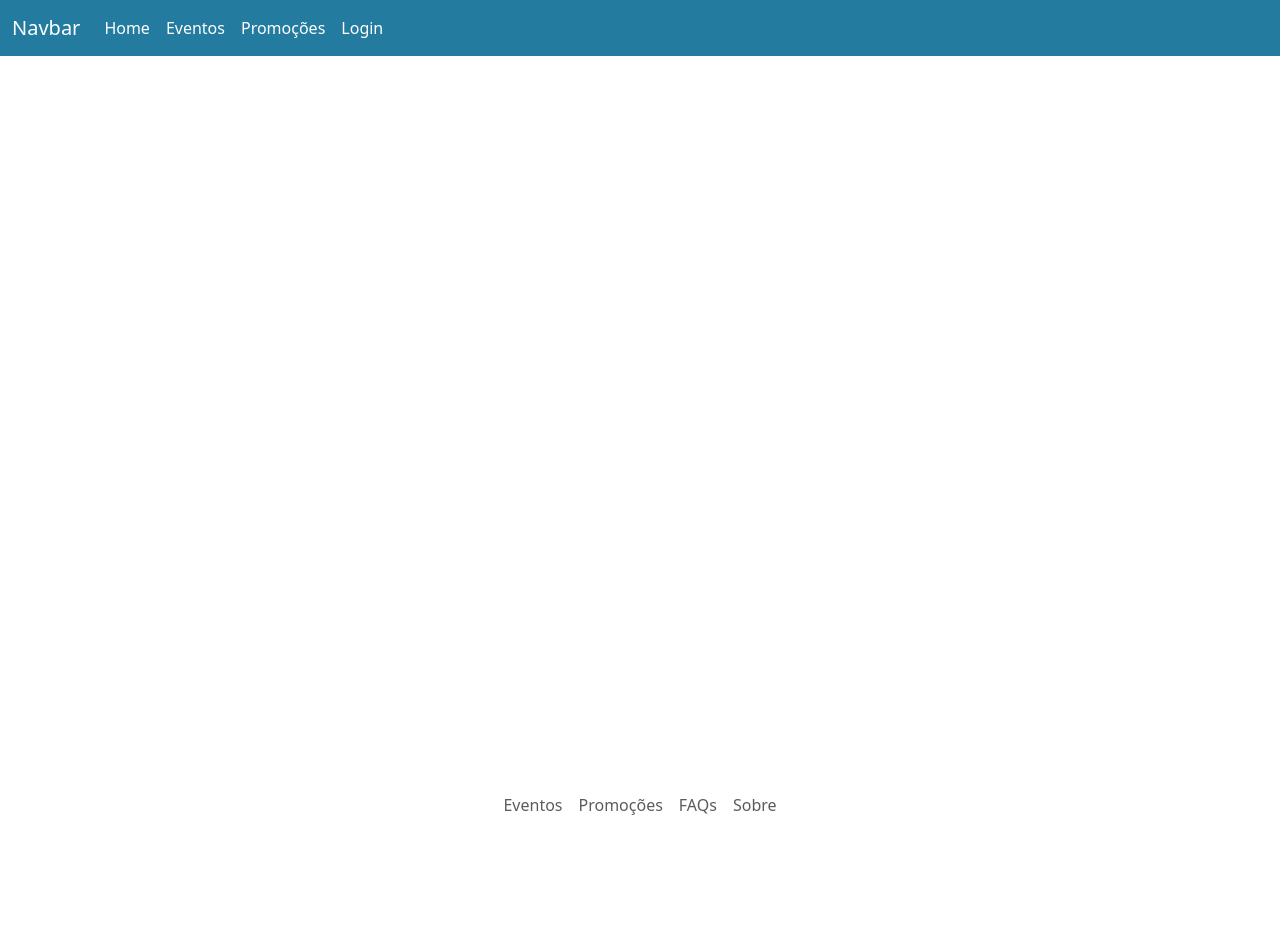
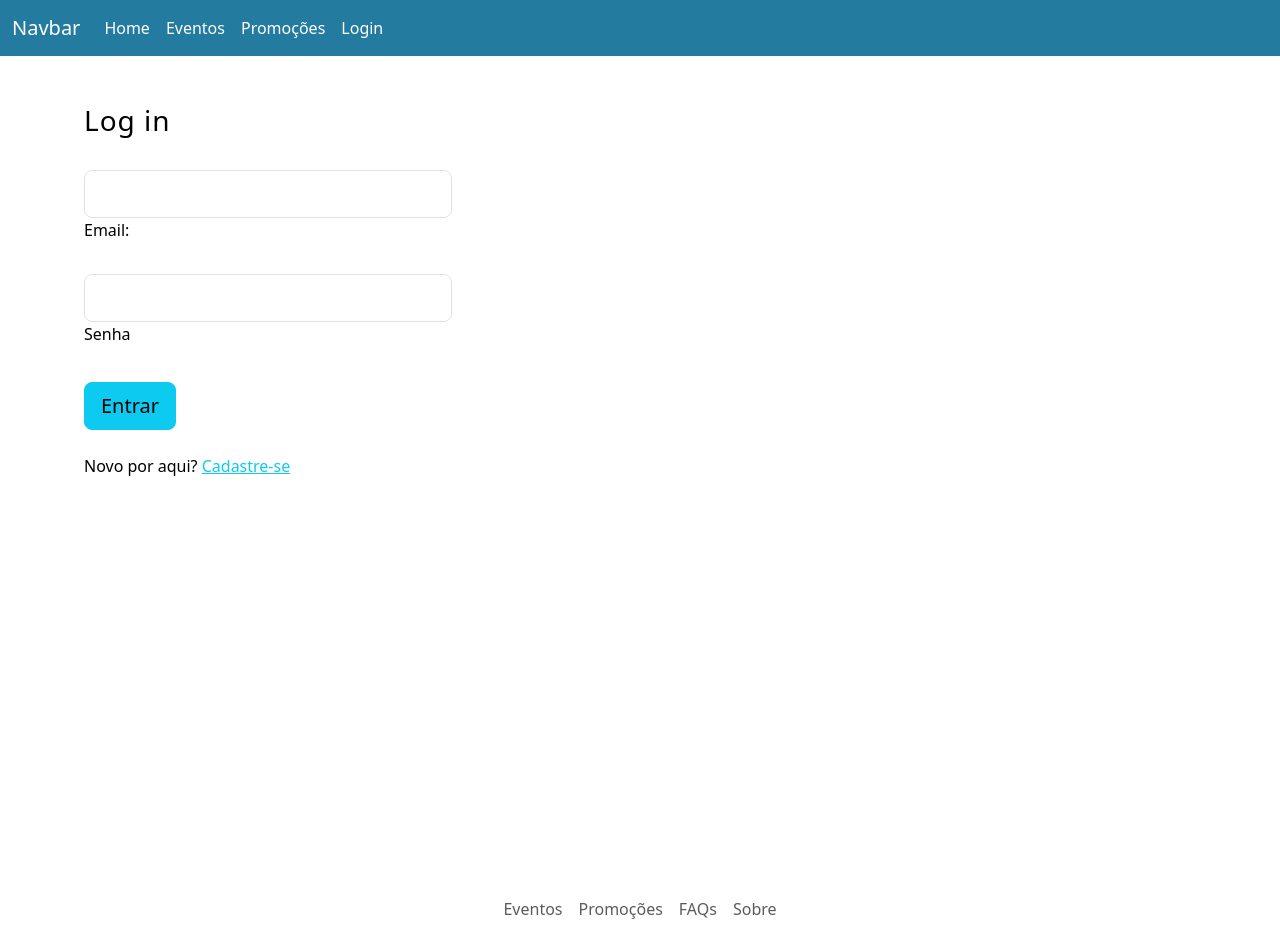
Before and after one commit to lippekstro/projeto_47, a PHP site: page /views/admin/login.php in a window 1280 px wide. Before the commit the page ends 815 px from the top, so only its background shows below. Run offline with PHP 8.4, Linux system fonts and the light colour scheme.

Commit message:
Update login.php

```diff
--- a/views/admin/login.php
+++ b/views/admin/login.php
@@ -1,7 +1,34 @@
 <?php
 require_once $_SERVER['DOCUMENT_ROOT'] . '/projeto_47/templates/cabecalho.php';
 ?>
+<section class="vh-100">
+  <div class="container-fluid">
+    <div class="row">
+      <div class="col-sm-6 text-black">
+<?php if (isset ($_GET['erro'])):?>Email/Senha Incorretos <?php endif;?>
 
+<div class="d-flex align-items-center h-custom-2 px-5 ms-xl-4 mt-5 pt-5 pt-xl-0 mt-xl-n5">
+    <form action="/angelaphp/biblioteca/controllers/login_controller.php" method="POST" style="width: 23rem;">
+    <h3 class="fw-normal mb-3 pb-3" style="letter-spacing: 1px;">Log in</h3>
+    <div class="form-outline mb-4">
+    <input type="email" id="form2Example18" class="form-control form-control-lg" name="email" required>
+    <label class="form-label" for="form2Example18">Email:</label>
+    </div>
+    <div class="form-outline mb-4">
+    <input type="password" id="form2Example28" class="form-control form-control-lg" name="senha" />
+    <label class="form-label" for="form2Example28">Senha</label>
+    </div>
+    <div class="pt-1 mb-4">
+    <button type="submit" class="btn btn-info btn-lg btn-block" >Entrar</button>
+    </div>
+
+    <p>Novo por aqui? <a href="/projeto_47/views/admin/cadastroadmin.php" class="link-info">Cadastre-se</a></p>
+    </form>
+</div>
+      </div>
+    </div>
+  </div>
+</section>
 
 <?php
 require_once $_SERVER['DOCUMENT_ROOT'] . '/projeto_47/templates/rodape.php';
```
